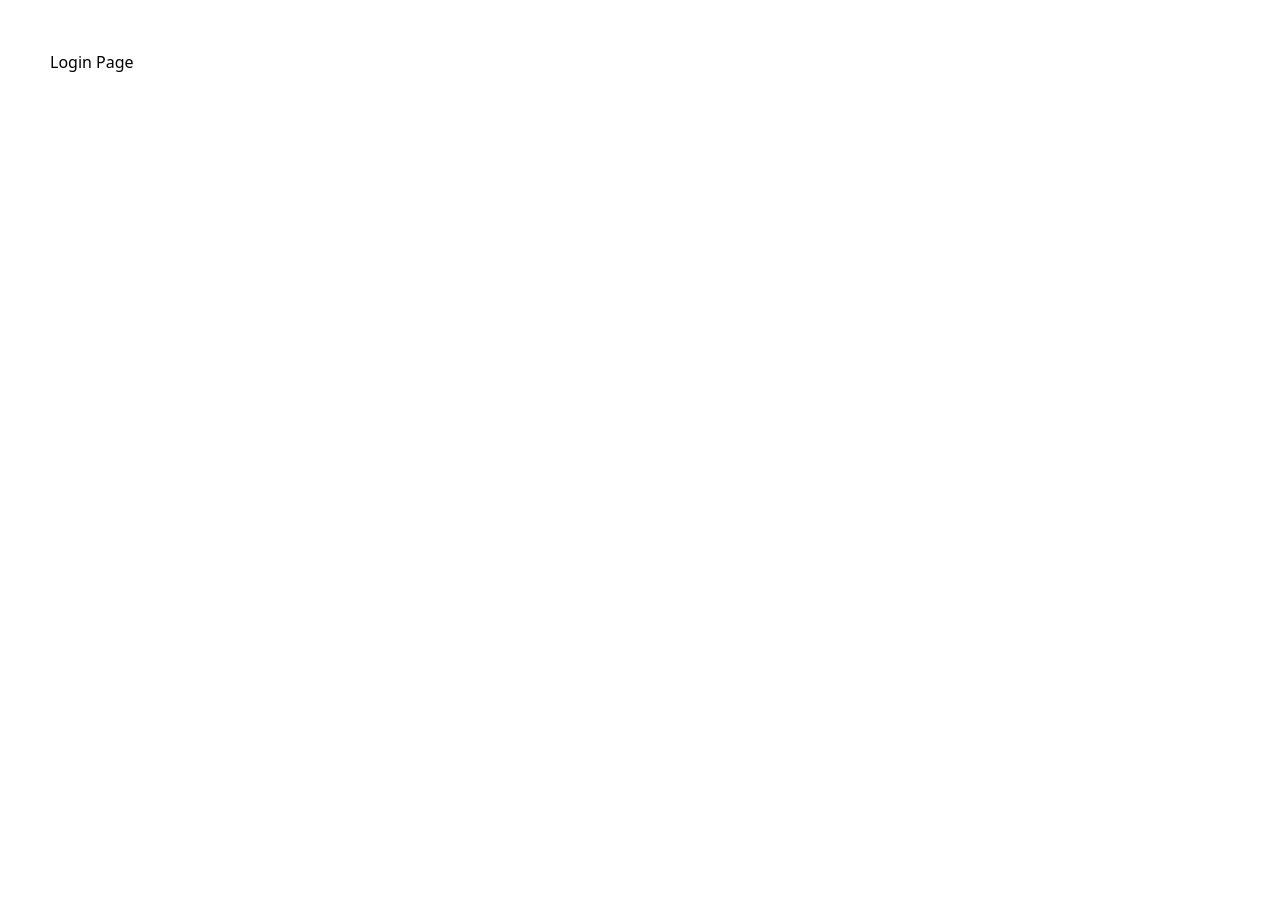
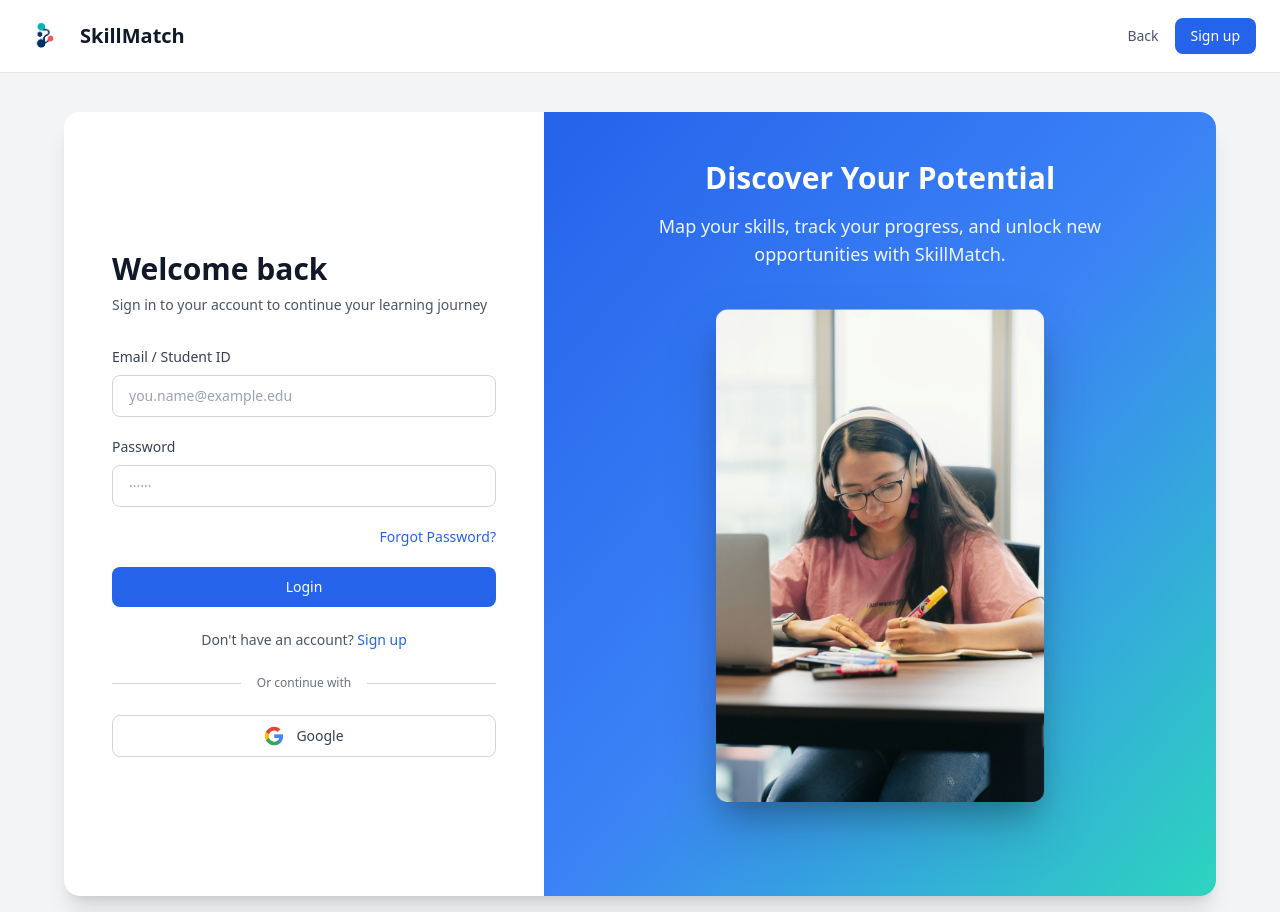
Before and after one commit to gaealatina/SkillMatch_new, a React (Vite) app in the folder frontend/: page /login in a window 1280 px wide. Before the commit the page ends 800 px from the top, so only its background shows below. Built offline with nearby package versions, Linux system fonts and the light colour scheme.

Commit message:
LoginPage

```diff
--- a/frontend/src/pages/Login.jsx
+++ b/frontend/src/pages/Login.jsx
@@ -1,5 +1,167 @@
+import { useState } from 'react';
+import girl2 from '../assets/girl2.png';
+import logo from '../assets/logo.png';
+import googleLogo from '../assets/googleLogo.png';
+
 const Login = () => {
-  return <div style={{ padding: '50px' }}>Login Page</div>;
+  const [email, setEmail] = useState('');
+  const [password, setPassword] = useState('');
+
+  const handleSubmit = () => {
+    console.log('Login submitted:', { email, password });
+  };
+
+  return (
+    <div className="min-h-screen bg-gray-100 flex items-center justify-center p-4 relative">
+      {/* Top Navigation */}
+      <div className="absolute top-0 left-0 right-0 bg-white border-b border-gray-200 px-6 py-4 z-20">
+        <div className="max-w-7xl mx-auto flex justify-between items-center">
+          <div className="flex items-center gap-2">
+            <img
+              src={logo}
+              alt="SkillMatch Logo"
+              className="w-10 h-10 mr-2"
+            />
+            <span className="text-xl font-semibold text-gray-900">
+              SkillMatch
+            </span>
+          </div>
+          <div className="flex items-center gap-4">
+            <a
+              href="/"
+              className="text-gray-600 hover:text-gray-900 text-sm"
+            >
+              Back
+            </a>
+            <a
+              href="/signup"
+              className="bg-blue-600 text-white px-4 py-2 rounded-lg hover:bg-blue-700 transition text-sm"
+            >
+              Sign up
+            </a>
+          </div>
+        </div>
+      </div>
+
+      {/* Main Container */}
+      <div className="w-full max-w-6xl bg-white rounded-2xl shadow-xl overflow-hidden flex mt-24">
+        {/* Left Side - Login Form */}
+        <div className="w-full lg:w-5/12 p-8 lg:p-12 flex flex-col justify-center">
+          {/* Welcome Back */}
+          <div className="mb-8 text-center lg:text-left">
+            <h1 className="text-3xl font-bold text-gray-900 mb-2">
+              Welcome back
+            </h1>
+            <p className="text-gray-600 text-sm">
+              Sign in to your account to continue your learning journey
+            </p>
+          </div>
+
+          {/* Login Form */}
+          <div className="space-y-5">
+            {/* Email / Student ID */}
+            <div>
+              <label className="block text-sm font-medium text-gray-700 mb-2">
+                Email / Student ID
+              </label>
+              <input
+                type="text"
+                value={email}
+                onChange={(e) => setEmail(e.target.value)}
+                placeholder="you.name@example.edu"
+                className="w-full px-4 py-2.5 text-sm border border-gray-300 rounded-lg focus:ring-2 focus:ring-blue-500 focus:border-transparent outline-none transition"
+              />
+            </div>
+
+            {/* Password */}
+            <div>
+              <label className="block text-sm font-medium text-gray-700 mb-2">
+                Password
+              </label>
+              <input
+                type="password"
+                value={password}
+                onChange={(e) => setPassword(e.target.value)}
+                placeholder="······"
+                className="w-full px-4 py-2.5 text-sm border border-gray-300 rounded-lg focus:ring-2 focus:ring-blue-500 focus:border-transparent outline-none transition"
+              />
+            </div>
+
+            {/* Forgot Password */}
+            <div className="flex justify-end">
+              <a href="#" className="text-sm text-blue-600 hover:text-blue-700">
+                Forgot Password?
+              </a>
+            </div>
+
+            {/* Login Button */}
+            <button
+              onClick={handleSubmit}
+              className="w-full bg-blue-600 text-white py-2.5 rounded-lg font-medium hover:bg-blue-700 transition text-sm"
+            >
+              Login
+            </button>
+
+            {/* Sign Up Link */}
+            <div className="text-center">
+              <span className="text-gray-600 text-sm">Don't have an account? </span>
+              <a
+                href="/signup"
+                className="text-blue-600 hover:text-blue-700 font-medium text-sm"
+              >
+                Sign up
+              </a>
+            </div>
+          </div>
+
+          {/* Divider */}
+          <div className="relative my-6">
+            <div className="absolute inset-0 flex items-center">
+              <div className="w-full border-t border-gray-300"></div>
+            </div>
+            <div className="relative flex justify-center text-sm">
+              <span className="px-4 bg-white text-gray-500 text-xs">
+                Or continue with
+              </span>
+            </div>
+          </div>
+
+          {/* OAuth Options */}
+          <div className="space-y-3">
+            <button className="w-full flex items-center justify-center gap-3 px-4 py-2.5 border border-gray-300 rounded-lg hover:bg-gray-50 transition">
+              <img
+                src={googleLogo}
+                alt="Google logo"
+                className="w-5 h-5"
+              />
+              <span className="text-gray-700 font-medium text-sm">
+                Google
+              </span>
+            </button>
+          </div>
+        </div>
+
+        {/* Right Side - Hero Image */}
+        <div className="hidden lg:flex lg:w-7/12 bg-gradient-to-br from-blue-600 via-blue-500 to-teal-400 items-center justify-center p-12 relative">
+          <div className="text-center text-white max-w-md z-10">
+            <h2 className="text-3xl font-bold mb-4">Discover Your Potential</h2>
+            <p className="text-lg text-blue-50 mb-8">
+              Map your skills, track your progress, and unlock new opportunities with SkillMatch.
+            </p>
+
+            {/* Image Container */}
+            <div className="w-full flex justify-center">
+              <img
+                src={girl2}
+                alt="Students studying together"
+                className="max-w-sm w-full h-auto object-contain drop-shadow-2xl"
+              />
+            </div>
+          </div>
+        </div>
+      </div>
+    </div>
+  );
 };
 
 export default Login;
```
Also changed, not shown: frontend/src/assets/girl2.png (added), frontend/src/assets/googleLogo.png (added).
